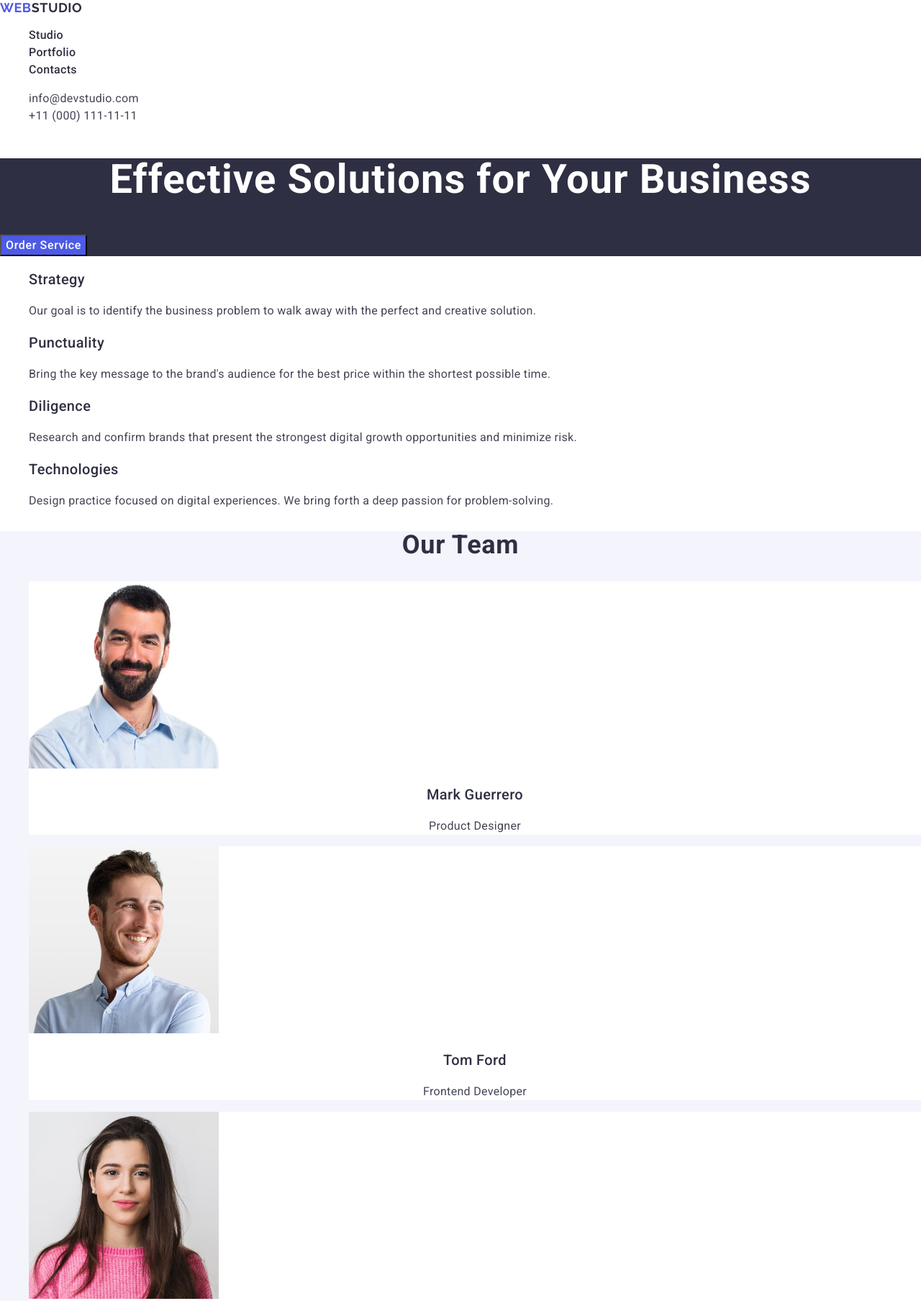
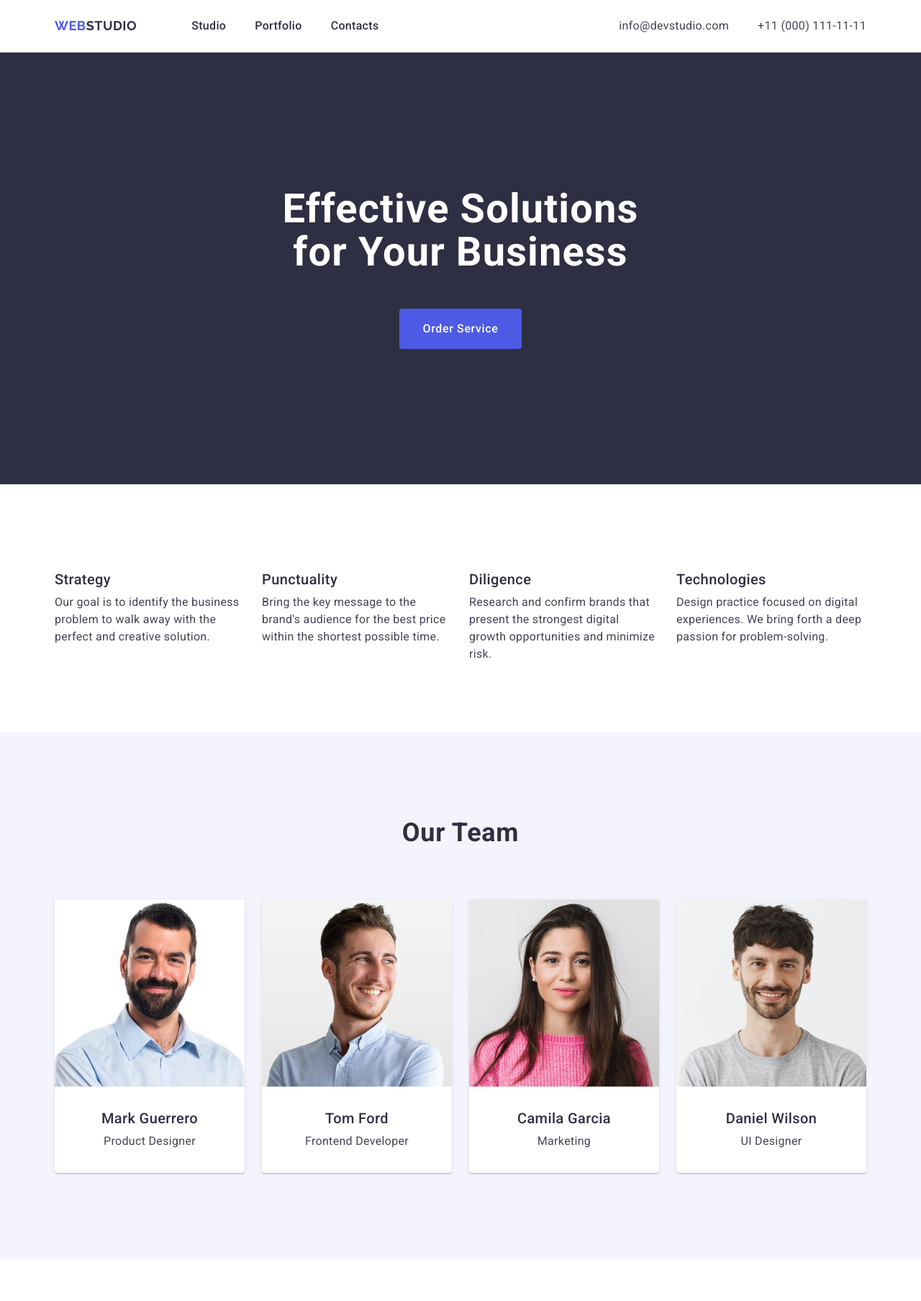
Before and after one commit to Roman-Bieloshchuk/goit-markup-hw-03, a plain HTML site: page index.html in a window 1280 px wide. Shown: the top 1808 px of the page at 72% size. Drawn offline with nearby package versions, Linux system fonts and the light colour scheme.

Commit message:
add first tray

```diff
--- a/css/style.css
+++ b/css/style.css
@@ -7,16 +7,48 @@ body {
 ul,
 ol {
   list-style-type: none;
+  margin: 0;
+  padding: 0;
+}
+
+h1,
+h2,
+h3,
+h4,
+h5,
+h6,
+p {
+  margin: 0;
 }
 
 a {
   text-decoration: none;
 }
 
+.container {
+  max-width: 1158px;
+  padding: 0 15px;
+  margin: 0 auto;
+}
+
+img {
+  display: block;
+}
+
 /* ---------HEADER----------------------------- */
+
 .page-header {
+  border-bottom: 1px solid #e7e9fc;
 }
-.header-naw {
+
+.header-container {
+  display: flex;
+  align-items: center;
+}
+
+.header-nav {
+  display: flex;
+  align-items: center;
 }
 
 .logo {
@@ -33,10 +65,23 @@ a {
   color: #2e2f42;
 }
 
-.naw-item {
+.header-logo {
+  padding: 24px 0;
+  margin-right: 76px;
 }
 
-.naw-link {
+.nav-list {
+  display: flex;
+  align-items: center;
+  gap: 40px;
+}
+
+.nav-item {
+}
+
+.nav-link {
+  display: block;
+  padding: 24px 0;
   font-weight: 500;
   font-size: 16px;
   line-height: 1.5;
@@ -46,19 +91,28 @@ a {
 
 .contacts {
   font-style: normal;
+  margin-left: auto;
+}
+
+.contacts-list {
+  display: flex;
+  align-items: center;
+  gap: 40px;
 }
 
 .contacts-item {
 }
 
 .contacts-link {
+  display: block;
+  padding: 24px 0;
   font-size: 16px;
   line-height: 1.5;
   letter-spacing: 0.02em;
   color: #434455;
 }
-.naw-link:hover,
-.naw-link:focus,
+.nav-link:hover,
+.nav-link:focus,
 .contacts-link:hover,
 .contacts-link:focus {
   color: #404bbf;
@@ -68,6 +122,13 @@ a {
 /* ---------HERO----------------------------- */
 .hero {
   background-color: #2e2f42;
+  height: 600px;
+  display: flex;
+}
+
+.hero-container {
+  display: flex;
+  flex-direction: column;
 }
 
 .hero-title {
@@ -77,6 +138,9 @@ a {
   letter-spacing: 0.02em;
   text-align: center;
   color: #fff;
+  max-width: 496px;
+  padding-top: 188px;
+  justify-content: center;
 }
 .hero-btn {
   cursor: pointer;
@@ -86,6 +150,13 @@ a {
   letter-spacing: 0.04em;
   color: #fff;
   background-color: #4d5ae5;
+  display: block;
+  margin: 0 auto;
+  border-radius: 4px;
+  padding: 16px 32px;
+  border: none;
+
+  margin-top: 48px;
 }
 .hero-btn:hover,
 .hero-btn:focus {
@@ -98,14 +169,25 @@ a {
 
 .advantages {
   background-color: #fff;
+  height: 345px;
+}
+
+.advantages-container {
+  display: flex;
 }
 
 .title {
 }
 
 .advantages-list {
+  display: flex;
+  gap: 24px;
+
+  justify-content: center;
+  padding-top: 120px;
 }
 .advantages-item {
+  width: calc((100% - 3 * 24px) / 4);
 }
 
 .advantages-subtitles {
@@ -115,6 +197,7 @@ a {
   letter-spacing: 0.02em;
   color: #2e2f42;
   text-transform: capitalize;
+  margin-bottom: 8px;
 }
 
 .advantages-item-text {
@@ -123,6 +206,9 @@ a {
   line-height: 1.5;
   letter-spacing: 0.02em;
   color: #434455;
+  margin-bottom: 120px;
+  height: 104px;
+  width: 264px;
 }
 
 /* -------------------------------------- */
@@ -131,7 +217,13 @@ a {
 
 .team {
   background-color: #f4f4fd;
+  height: 732px;
 }
+
+.team-container {
+  display: flex;
+}
+
 .team-title {
   font-weight: 700;
   font-size: 36px;
@@ -140,15 +232,27 @@ a {
   text-align: center;
   color: #2e2f42;
   text-transform: capitalize;
+  padding-top: 120px;
+  padding-bottom: 72px;
 }
 .team-list {
+  display: flex;
+  gap: 24px;
 }
 
 .team-item {
   background-color: #ffffff;
+  border-radius: 0 0 4px 4px;
+  padding: 0px 0px 32px 0px;
+  width: 264px;
+  height: 380px;
+  box-shadow: 0 2px 1px 0 rgba(46, 47, 66, 0.08),
+    0 1px 1px 0 rgba(46, 47, 66, 0.16), 0 1px 6px 0 rgba(46, 47, 66, 0.08);
+  width: calc((100% - 3 * 24px) / 4);
 }
 .team-item-image {
 }
+
 .team-subtitle {
   font-weight: 500;
   font-size: 20px;
@@ -156,6 +260,7 @@ a {
   letter-spacing: 0.02em;
   text-align: center;
   color: #2e2f42;
+  padding-top: 32px;
 }
 .class-item-text {
   font-weight: 400;
@@ -164,6 +269,7 @@ a {
   letter-spacing: 0.02em;
   text-align: center;
   color: #434455;
+  padding-top: 8px;
 }
 
 /* -------------------------------------- */
@@ -171,8 +277,12 @@ a {
 /* ---------PORTFOLIO----------------------- */
 
 .portfolio {
+  height: 1240px;
 }
 
+.portfolio-container {
+  display: flex;
+}
 .portfolio-title {
   font-weight: 700;
   font-size: 36px;
@@ -181,13 +291,24 @@ a {
   text-align: center;
   color: #2e2f42;
   text-transform: capitalize;
+  padding-top: 120px;
 }
 
 .portfolio-list {
+  display: flex;
+  gap: 24px;
+  padding-top: 72px;
+  row-gap: 48px;
+  flex-wrap: wrap;
 }
 .portfolio-item {
+  width: calc((100% - 2 * 24px) / 3);
+  border: 1px solid #e7e9fc;
+  width: 360px;
+  height: 420px;
 }
 .portfolio-image {
+  margin-bottom: 32px;
 }
 
 .portfolio-item-subtitle {
@@ -196,6 +317,7 @@ a {
   line-height: 1.2;
   letter-spacing: 0.02em;
   color: #2e2f42;
+  padding-left: 16px;
 }
 
 .portfolio-item-text {
@@ -204,6 +326,8 @@ a {
   line-height: 1.5;
   letter-spacing: 0.02em;
   color: #434455;
+  padding-top: 8px;
+  padding-left: 16px;
 }
 
 /* -------------------------------------- */
@@ -212,6 +336,14 @@ a {
 
 .footer {
   background-color: #2e2f42;
+  height: 312px;
+  width: auto;
+}
+
+.footer-container {
+  display: flex;
+
+  flex-direction: column;
 }
 .logo {
 }
@@ -222,6 +354,7 @@ a {
   letter-spacing: 0.03em;
   text-transform: uppercase;
   color: #4d5ae5;
+  padding-top: 100px;
 }
 
 .footer-logo .logo-part {
@@ -229,11 +362,15 @@ a {
 }
 
 .footer-text {
+  display: block;
   font-weight: 400;
   font-size: 16px;
   line-height: 1.5;
   letter-spacing: 0.02em;
   color: #f4f4fd;
+  width: 264px;
+  height: 72px;
+  padding-top: 16px;
 }
 
 /* -------------------------------------- */
--- a/index.html
+++ b/index.html
@@ -21,16 +21,17 @@
   </head>
   <body>
     <header class="page-header">
-      <nav class="header-naw">
+      <div class="container header-container">
+        <nav class="header-nav">
           <a class="logo header-logo" href="/index.html"
             >Web<span class="logo-part">Studio</span></a
           >
-        <ul class="naw-list">
-          <li class="naw-item">
-            <a class="naw-link" href="./index.html">Studio</a>
+          <ul class="nav-list">
+            <li class="nav-item">
+              <a class="nav-link" href="./index.html">Studio</a>
             </li>
-          <li class="naw-item"><a class="naw-link" href="">Portfolio</a></li>
-          <li class="naw-item"><a class="naw-link" href="">Contacts</a></li>
+            <li class="nav-item"><a class="nav-link" href="">Portfolio</a></li>
+            <li class="nav-item"><a class="nav-link" href="">Contacts</a></li>
           </ul>
         </nav>
 
@@ -48,20 +49,25 @@
             </li>
           </ul>
         </address>
+      </div>
     </header>
     <main class="main-page">
       <section class="hero">
+        <div class="container hero-container">
           <h1 class="hero-title">Effective Solutions for Your Business</h1>
           <button type="button" class="hero-btn">Order Service</button>
+        </div>
       </section>
       <section class="advantages">
+        <div class="container advantages-container">
           <h2 hidden>Advantages</h2>
+
           <ul class="advantages-list">
             <li class="advantages-item">
               <h3 class="advantages-subtitles">Strategy</h3>
               <p class="advantages-item-text">
-              Our goal is to identify the business problem to walk away with the
-              perfect and creative solution.
+                Our goal is to identify the business problem to walk away with
+                the perfect and creative solution.
               </p>
             </li>
             <li class="advantages-item">
@@ -86,9 +92,11 @@
               </p>
             </li>
           </ul>
+        </div>
       </section>
       <section class="team">
         <h2 class="team-title">Our Team</h2>
+        <div class="container team-container">
           <ul class="team-list">
             <li class="team-item">
               <img
@@ -135,9 +143,11 @@
               <p class="class-item-text">UI Designer</p>
             </li>
           </ul>
+        </div>
       </section>
       <section class="portfolio">
         <h2 class="portfolio-title">Our Portfolio</h2>
+        <div class="container portfolio-container">
           <ul class="portfolio-list">
             <li class="portfolio-item">
               <img
@@ -156,6 +166,7 @@
                 alt="Cashless Payment"
                 width="360"
                 height="300"
+                class="portfolio-image"
               />
               <h3 class="portfolio-item-subtitle">Cashless Payment</h3>
               <p class="portfolio-item-text">Marketing</p>
@@ -166,6 +177,7 @@
                 alt="Meditaion App"
                 width="360"
                 height="300"
+                class="portfolio-image"
               />
               <h3 class="portfolio-item-subtitle">Meditation App</h3>
               <p class="portfolio-item-text">App</p>
@@ -176,6 +188,7 @@
                 alt="Taxi Service"
                 width="360"
                 height="300"
+                class="portfolio-image"
               />
               <h3 class="portfolio-item-subtitle">Taxi Service</h3>
               <p class="portfolio-item-text">Marketing</p>
@@ -186,6 +199,7 @@
                 alt="Screen Illustrations"
                 width="360"
                 height="300"
+                class="portfolio-image"
               />
               <h3 class="portfolio-item-subtitle">Screen Illustrations</h3>
               <p class="portfolio-item-text">Design</p>
@@ -196,21 +210,25 @@
                 alt="Online Courses"
                 width="360"
                 height="300"
+                class="portfolio-image"
               />
               <h3 class="portfolio-item-subtitle">Online Courses</h3>
               <p class="portfolio-item-text">Marketing</p>
             </li>
           </ul>
+        </div>
       </section>
     </main>
     <footer class="footer">
+      <div class="container footer-container">
         <a class="logo footer-logo" href="/index.html"
           >Web<span class="logo-part">Studio</span></a
         >
         <p class="footer-text">
-        Increase the flow of customers and sales for your business with digital
-        marketing & growth solutions.
+          Increase the flow of customers and sales for your business with
+          digital marketing & growth solutions.
         </p>
+      </div>
     </footer>
   </body>
 </html>
```
Lines whose indentation alone changed are shown as unchanged.
